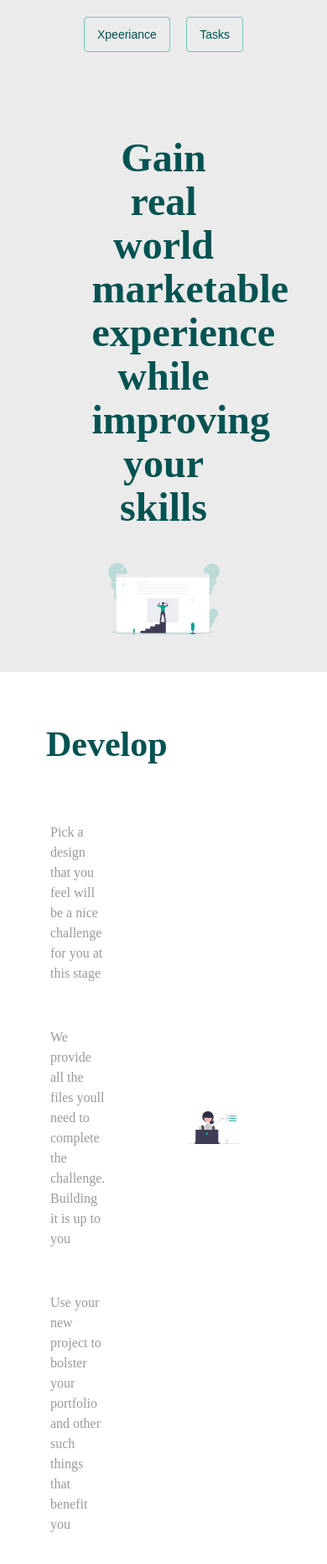
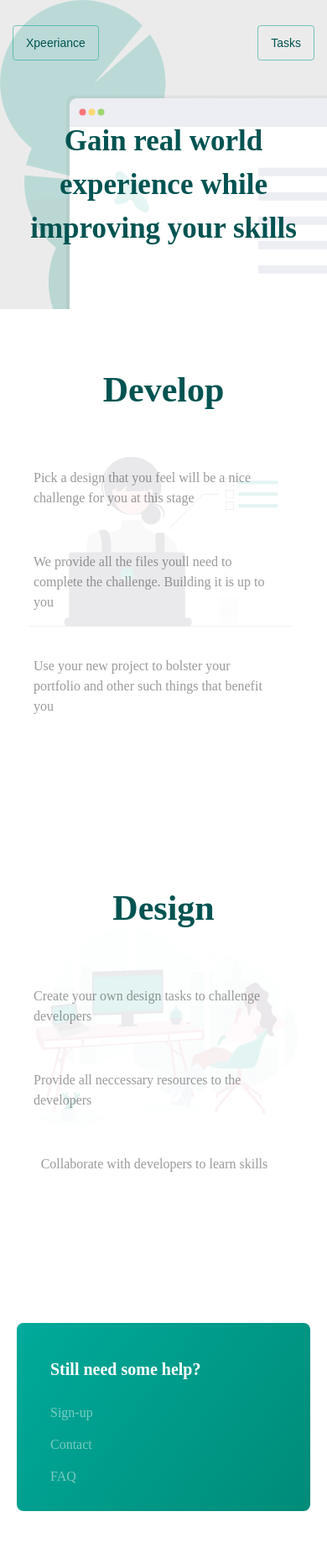
Before and after one commit to adampauw/portfolio2022, a React (Create React App) app: page / in a window 390 px wide. Shown: the top 1862 px of the page at 84% size. After the commit the page ends 1819 px from the top, so only its background shows below. Built offline with nearby package versions, Linux system fonts and the light colour scheme.

Commit message:
make main page mobile friendly

```diff
--- a/src/App.scss
+++ b/src/App.scss
@@ -2,7 +2,7 @@
   text-align: center;
   overflow: hidden;
   .Content {
-    padding: 5px;
+    padding: 15px;
   }
   .logo svg {
     position: absolute;
@@ -14,6 +14,12 @@
     margin-top: -30%;
     opacity: 0.9;
   }
+
+  .clear-mobile {
+    @media(max-width: 767px) {
+      display: none;
+    }
+  }
 }
 
 // Mobile
@@ -24,4 +30,8 @@
     height: auto;
     margin-bottom: 40px;
   }
+  .footer-img svg {
+    width: 90%;
+    height: auto;
+  }
 }
--- a/src/components/footer/Footer.tsx
+++ b/src/components/footer/Footer.tsx
@@ -12,21 +12,27 @@ export const Footer = (props: any) => {
     display: flex;
     flex-direction: row;
     justify-content: space-between;
-    margin: 60px;
-    padding: 80px 60px 60px;
+    margin: 55px;
+    padding: 40px 60px;
     border-radius: 8px;
     background-image: linear-gradient(127deg,#00aa9b,#008b78);
+    @media(max-width: 767px) {
+      margin: 5px;
+      padding: 30px 40px;
+    }
   `;
 
   const TextContainer = styled.div`
     display: flex;
     flex-direction: column;
-    justify-content: center;
     text-align: left;
   `;
 
   const Title = styled.h1`
     color: white;
+    @media(max-width: 767px) {
+      font-size: 20px;
+    }
   `;
 
   const Text = styled.a`
@@ -57,7 +63,11 @@ export const Footer = (props: any) => {
         FAQ
       </Text>
       </TextContainer>
-      <SvgIcon src='/img/team.svg' stroke='none'/>
+      <SvgIcon
+        src='/img/team.svg'
+        stroke='none'
+        cssClass='footer-img clear-mobile'
+      />
     </Footer>
   );
 };
--- a/src/components/header/Header.tsx
+++ b/src/components/header/Header.tsx
@@ -1,9 +1,7 @@
 /* @jsx jsx */
 import React from "react";
 import styled from "@emotion/styled";
-import NavbarMobile from "../navbar/NavbarMobile";
 import { Navbar } from "../navbar/Navbar";
-import { isMobile } from "../helper/deviceDetect";
 import { SvgIcon } from "../helper/SVGicon";
 import { css, jsx } from "@emotion/core";
 
@@ -11,7 +9,12 @@ export const Header = (props: any) => {
   const Header = styled.div`
     position: relative;
     background-color: #ebebeb;
-    padding: 0 100px;
+    padding: 0 60px;
+    @media (max-width: 767px) {
+      padding 30px 15px;
+      background-image: url(/img/stairs.svg);
+      background-position: unset;
+    }
   `;
 
   const Title = styled.h1`
@@ -22,15 +25,19 @@ export const Header = (props: any) => {
     font-weight: 600;
     text-align: center;
     width: 90%;
+    @media (max-width: 767px) {
+      font-size: 35px;
+      margin: 70px auto 40px;
+    }
   `;
 
   return (
     <Header>
-      {isMobile() ? <NavbarMobile /> : <Navbar />}
+      <Navbar />
       <Title>
-        Gain real world marketable experience while improving your skills
+        Gain real world experience while improving your skills
       </Title>
-      <SvgIcon src='/img/stairs.svg' cssClass='header-img' stroke='none'/>
+        <SvgIcon src="/img/stairs.svg" cssClass="header-img clear-mobile" stroke="none" />
     </Header>
   );
 };
--- a/src/components/navbar/Navbar.tsx
+++ b/src/components/navbar/Navbar.tsx
@@ -28,6 +28,9 @@ export const Navbar: FC = (props: any) => {
   -ms-flex-align: center;
   align-items: center;
   background-color: #0000;
+  @media(max-width: 425px) {
+    padding-top: 0;
+  }
   `
   return(
     <NavbarContainer>
--- a/src/components/section/Details.tsx
+++ b/src/components/section/Details.tsx
@@ -23,6 +23,10 @@ export const DetailsContainer = (props: DetailsProps) => {
     min-height: 1px;
     padding-left: 10px;
     padding-right: 10px;
+    @media(max-width: 990px) {
+      width: 100%;
+    }
+
   `;
 
   const TextContainer = styled.div`
@@ -70,6 +74,9 @@ export const DetailsContainer = (props: DetailsProps) => {
     line-height: 46px;
     font-weight: 600;
     text-align: left;
+    @media(max-width: 767px) {
+      text-align: center;
+    }
   `;
 
   return (
--- a/src/components/section/Feature.tsx
+++ b/src/components/section/Feature.tsx
@@ -28,10 +28,10 @@ export const Feature = (props: FeatureProps) => {
   -webkit-align-items: center;
   -ms-flex-align: center;
   align-items: center;
-    @media(max-width: 768px) {
+    @media(max-width: 767px) {
       margin-top: 30px;
-      padding-right: 40px;
-      padding-left: 40px;
+      padding-right: 10px;
+      padding-left: 10px;
     }
   `
 
--- a/src/components/section/Visual.tsx
+++ b/src/components/section/Visual.tsx
@@ -20,9 +20,18 @@ export const VisualContainer = (props: VisualProps) => {
     -webkit-align-items: flex-start;
     -ms-flex-align: start;
     align-items: flex-start;
+    width: 50%;
     & > img {
       width: 100%;
     }
+    @media(max-width: 990px) {
+      position: absolute;
+      padding: 10px;
+      opacity: .1;
+      z-index: -1;
+      width: 80%;
+    }
+
   `;
 
   return (
```
Also changed, not shown: src/components/navbar/NavbarMobile.scss (indentation only).
